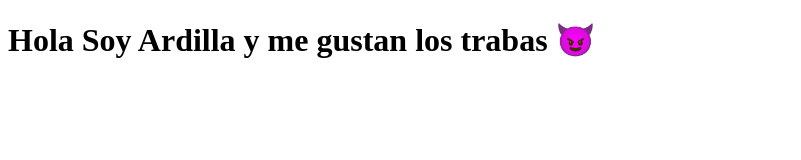
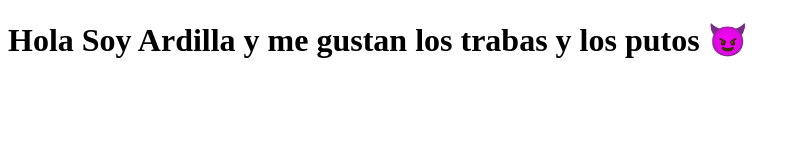
Before and after one commit to Brianvera97/demostracion, a plain HTML site: page index.html in a window 1280 px wide. Shown: the whole page, without its empty margins (0-801 px from the left). Drawn offline with Linux system fonts and the light colour scheme.

Commit message:
Add files via upload
update

```diff
--- a/index.html
+++ b/index.html
@@ -8,7 +8,7 @@
 </head>
 
 <body>
-    <h1>Hola Soy Ardilla y me gustan los trabas 😈</h1>
+    <h1>Hola Soy Ardilla y me gustan los trabas y los putos 😈</h1>
 </body>
 
 </html>
```
